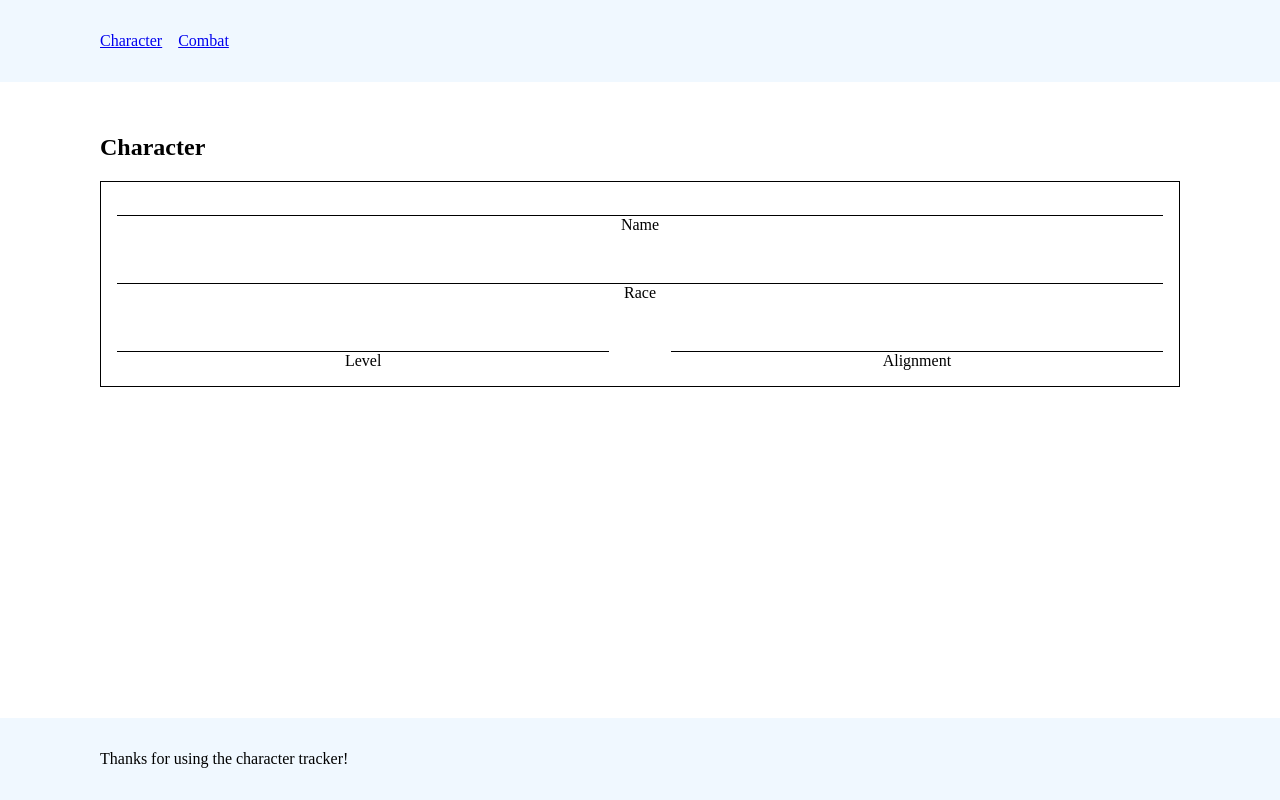
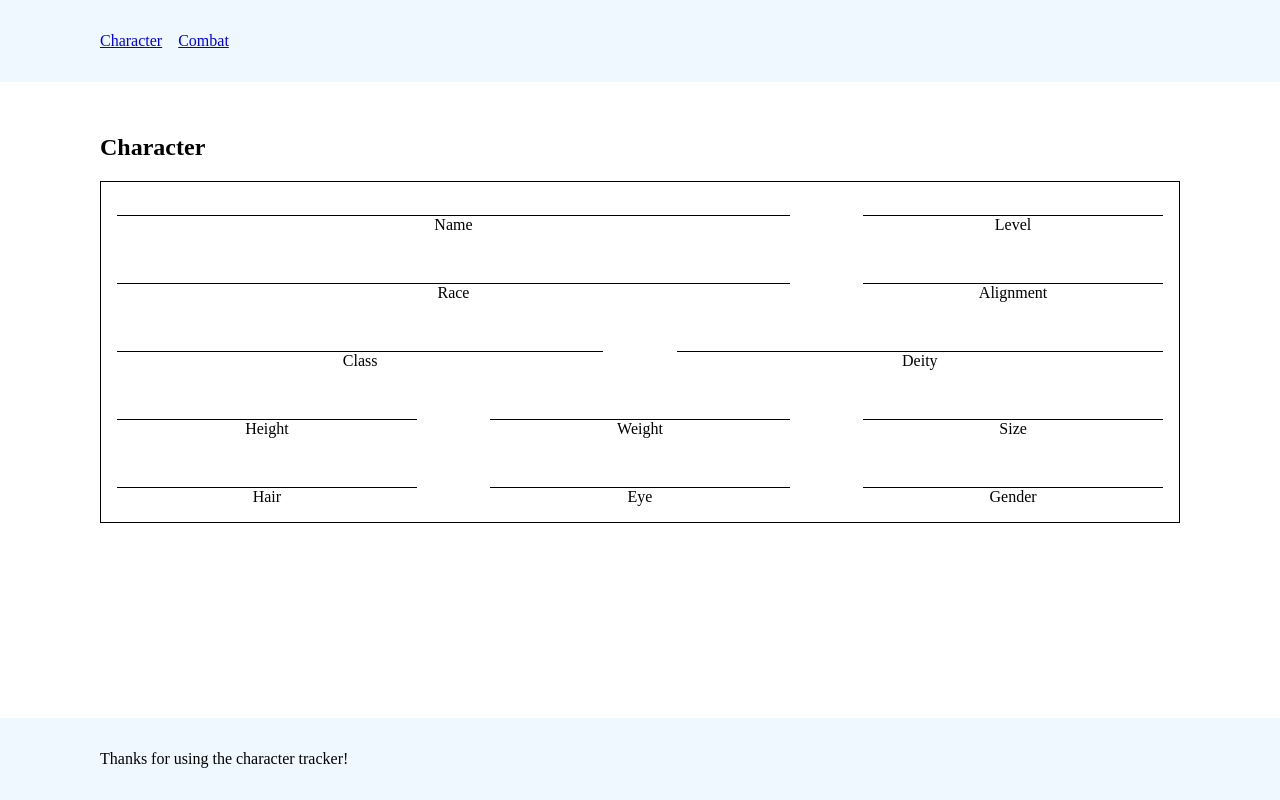
Before and after one commit to dwevins/character-tracker, a Next.js app: page / in a window 1280 px wide. Built offline with nearby package versions, Linux system fonts and the light colour scheme.

Commit message:
Added remaining fields for char descrip (#4)

```diff
--- a/pages/index.jsx
+++ b/pages/index.jsx
@@ -6,22 +6,66 @@ export default () => (
             <section className="info">
                 <h1>Character</h1>
                 <form className="form" action="" id="character-form">
-                    <div className="form__child field">
-                        <input className="field__input" type="text" id="character-name" name="character-name"/>
-                        <label className="field__label" htmlFor="character-name">Name</label>
-                    </div>
-                    <div className="form__child field">
-                        <input className="field__input" type="text" id="character-race" name="character-race"/>
-                        <label className="field__label" htmlFor="character-race">Race</label>
-                    </div>
-                    <div className="form__child field-group">
-                        <div className="field">
+                    <div className="field-group field-group--alt form__child">
+                        <div className="field field--long">
+                            <input className="field__input" type="text" id="character-name" name="character-name"/>
+                            <label className="field__label" htmlFor="character-name">Name</label>
+                        </div>
+                        <div className="field field--short">
                             <input className="field__input" type="text" id="character-level" name="character-level"/>
                             <label className="field__label" htmlFor="character-level">Level</label>
                         </div>
-                        <div className="field">
+                    </div>
+
+                    <div className="field-group field-group--alt form__child">
+                        <div className="field field--long">
+                            <input className="field__input" type="text" id="character-race" name="character-race"/>
+                            <label className="field__label" htmlFor="character-race">Race</label>
+                        </div>
+                        <div className="field field--short">
                             <input className="field__input" type="text" id="character-alignment" name="character-alignment"/>
                             <label className="field__label" htmlFor="character-alignment">Alignment</label>
+                        </div>
+                    </div>
+
+                    <div className="field-group form__child">
+                        <div className="field">
+                            <input className="field__input" type="text" id="character-class" name="character-class"/>
+                            <label className="field__label" htmlFor="character-class">Class</label>
+                        </div>
+                        <div className="field">
+                            <input className="field__input" type="text" id="character-deity" name="character-deity"/>
+                            <label className="field__label" htmlFor="character-deity">Deity</label>
+                        </div>
+                    </div>
+
+                    <div className="form__child field-group">
+                        <div className="field">
+                            <input className="field__input" type="text" id="character-height" name="character-height"/>
+                            <label className="field__label" htmlFor="character-height">Height</label>
+                        </div>
+                        <div className="field">
+                            <input className="field__input" type="text" id="character-weight" name="character-weight"/>
+                            <label className="field__label" htmlFor="character-weight">Weight</label>
+                        </div>
+                        <div className="field">
+                            <input className="field__input" type="text" id="character-size" name="character-size"/>
+                            <label className="field__label" htmlFor="character-size">Size</label>
+                        </div>
+                    </div>
+
+                    <div className="form__child field-group">
+                        <div className="field">
+                            <input className="field__input" type="text" id="character-hair" name="character-hair"/>
+                            <label className="field__label" htmlFor="character-hair">Hair</label>
+                        </div>
+                        <div className="field">
+                            <input className="field__input" type="text" id="character-eye" name="character-eye"/>
+                            <label className="field__label" htmlFor="character-eye">Eye</label>
+                        </div>
+                        <div className="field">
+                            <input className="field__input" type="text" id="character-gender" name="character-gender"/>
+                            <label className="field__label" htmlFor="character-gender">Gender</label>
                         </div>
                     </div>
                 </form>
--- a/styles/forms.scss
+++ b/styles/forms.scss
@@ -4,24 +4,7 @@ input {
     text-align: center;
     background-color: inherit;
 
-    &:focus {
-        outline: none;
-    }
-}
-
-.field {
-    display: flex;
-    text-align: center;
-    width: 100%;
-    flex-wrap: wrap;
-
-    &__input {
-        width:100%;
-    }
-
-    &__label {
-        width: 100%;
-    }
+    &:focus { outline: none }
 }
 
 .form {
@@ -33,25 +16,36 @@ input {
         margin-bottom: 2rem;
         width: 100%;
 
-        &:last-child {
-            margin-bottom: 0;
-        }
+        &:last-child { margin-bottom: 0 }
     }
 }
 
+.field {
+    display: flex;
+    text-align: center;
+    width: 100%;
+    flex-wrap: wrap;
+
+    &__input { width:100% }
+
+    &__label { width: 100% }
+}
+
 .field-group {
-    // split the children into 2 columns
-    // at 17rem wide, should be 1rem apart
     display: flex;
     justify-content: flex-start;
     align-items: center;
     flex-wrap: nowrap;
 
-    & > .field {
-        width: 100%;
+    $margin: 7%;
+    $width-short: calc((100% - #{ $margin * 2 }) / 3);
+    $width-long: calc((#{ $width-short } * 2) + #{ $margin });
 
-        &:first-child {
-            margin-right: 5.88%;
-        }
+    > .field:not(:last-child) { margin-right: $margin }
+
+    &--alt {
+        > .field--long { width: $width-long }
+
+        > .field--short { width: $width-short }
     }
 }
```
